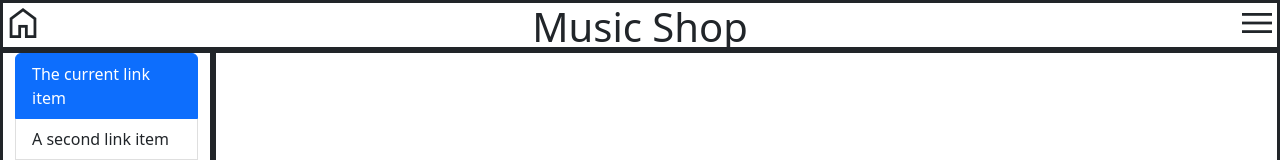
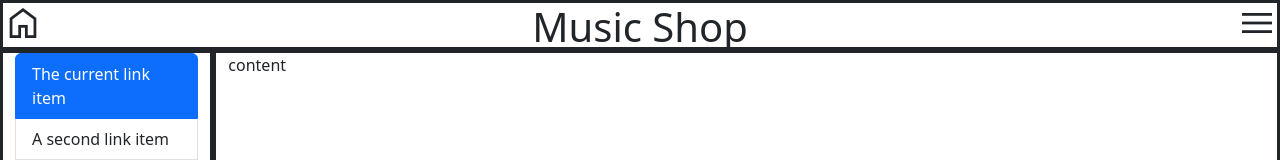
Before and after one commit to elad1978/myAngularApp, an Angular app: page / in a window 1280 px wide. Shown: the top 160 px of the page. Built offline with nearby package versions, Linux system fonts and the light colour scheme.

Commit message:
catalog data

```diff
--- a/src/app/app.module.ts
+++ b/src/app/app.module.ts
@@ -10,6 +10,7 @@ import { ContentComponent } from './layout/content/content.component';
 import { HomeComponent } from './screens/home/home.component';
 import { CatalogComponent } from './screens/catalog/catalog.component';
 import { ItemDetailsComponent } from './screens/item-details/item-details.component';
+import { ItemComponent } from './screens/item/item.component';
 
 
 @NgModule({
@@ -21,7 +22,8 @@ import { ItemDetailsComponent } from './screens/item-details/item-details.compon
     ContentComponent,
     HomeComponent,
     CatalogComponent,
-    ItemDetailsComponent
+    ItemDetailsComponent,
+    ItemComponent
   ],
   imports: [
     BrowserModule,
--- a/src/app/layout/content/content.component.html
+++ b/src/app/layout/content/content.component.html
@@ -1 +1,2 @@
+<p>content</p>
 <router-outlet></router-outlet>
--- /dev/null
+++ b/src/app/screens/item/item.component.html
@@ -0,0 +1 @@
+<p>item works!</p>
```
Also changed, not shown: src/app/screens/item/item.component.ts (added, +10 -0 lines), src/app/model/item.ts (added), src/app/screens/item/item.component.css (added).
